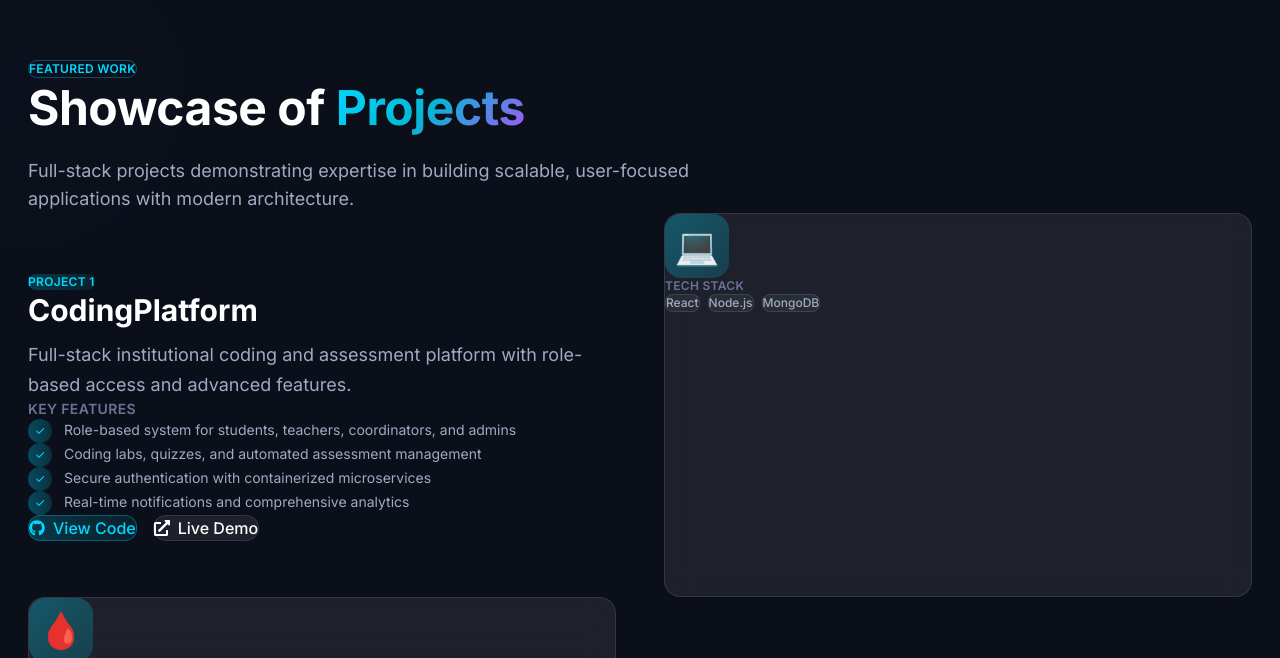
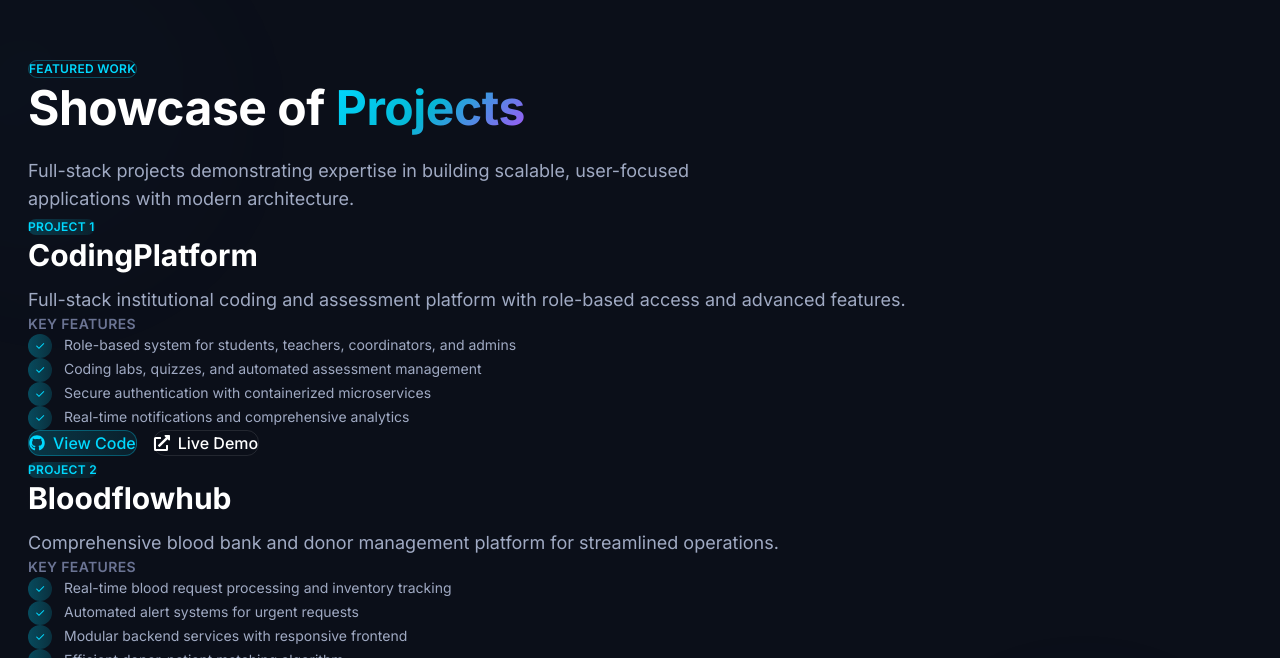
Before and after one commit to abishek-vk/portfolio, a React (Vite) app: page / in a window 1280 px wide. Shown: the part 2142-2800 px from the top of the page. Built offline with nearby package versions, Linux system fonts and the light colour scheme.

Commit message:
refactor: Simplify Projects component layout by removing unnecessary visual card structure

```diff
--- a/src/components/Projects/Projects.jsx
+++ b/src/components/Projects/Projects.jsx
@@ -93,9 +93,9 @@ export default function Projects() {
               transition={{ duration: 0.6, delay: i * 0.1 }}
               className="group"
             >
-              <div className={`grid md:grid-cols-2 gap-8 lg:gap-12 items-center ${i % 2 === 1 ? 'md:auto-cols-reverse' : ''}`}>
-                {/* Content - Alternates position */}
-                <motion.div className={`${i % 2 === 1 ? 'md:order-2' : ''}`}>
+              <div>
+                {/* Content */}
+                <motion.div>
                   <div className="mb-6">
                     <span className="inline-block px-3 py-1 rounded-full text-xs font-semibold bg-gradient-to-r from-[var(--accent-cyan)]/20 to-[var(--accent-teal)]/10 text-[var(--accent-cyan)] uppercase tracking-wide">
                       Project {i + 1}
@@ -133,7 +133,7 @@ export default function Projects() {
                     </motion.a>
                     <motion.a
                       href="#"
-                      className="flex items-center gap-2 px-6 py-3 rounded-xl glass border border-[var(--glass-border)] text-[var(--text-primary)] hover:border-[var(--accent-cyan)] transition-all font-medium"
+                      className="flex items-center gap-2 px-6 py-3 rounded-xl border border-white/10 text-[var(--text-primary)] hover:border-[var(--accent-cyan)] transition-all font-medium"
                       whileHover={{ scale: 1.05 }}
                     >
                       <FaExternalLinkAlt /> Live Demo
@@ -141,43 +141,7 @@ export default function Projects() {
                   </div>
                 </motion.div>
 
-                {/* Visual Card */}
-                <motion.div
-                  className={`relative group/card h-96 md:h-full min-h-96 ${i % 2 === 1 ? 'md:order-1' : ''}`}
-                  whileHover={{ y: -8 }}
-                >
-                  {/* Glowing Border */}
-                  <div className="absolute -inset-0.5 bg-gradient-to-r rounded-3xl opacity-0 group/card-hover:opacity-100 transition-all duration-300 blur" style={{
-                    backgroundImage: `linear-gradient(135deg, rgba(0, 217, 255, 0.4), rgba(6, 182, 212, 0.2))`
-                  }} />
-
-                  {/* Main Card */}
-                  <div className={`glass rounded-3xl p-8 h-full bg-gradient-to-br ${project.gradient} backdrop-blur-xl border border-[var(--glass-border)] group/card-hover:border-[var(--accent-cyan)] relative transition-all duration-300 flex flex-col`}>
-                    {/* Top Gradient Border */}
-                    <div className={`absolute top-0 left-0 right-0 h-1.5 bg-gradient-to-r ${project.borderColor} rounded-t-3xl opacity-0 group/card-hover:opacity-100 transition-all duration-300`} />
-
-                    {/* Icon */}
-                    <div className="mb-6">
-                      <div className="inline-flex items-center justify-center w-16 h-16 rounded-2xl bg-gradient-to-br from-[var(--accent-cyan)]/30 to-[var(--accent-teal)]/20 group/card-hover:from-[var(--accent-cyan)]/50 group/card-hover:to-[var(--accent-teal)]/30 transition-all group/card-hover:scale-110">
-                        <span className="text-4xl">
-                          {i === 0 ? '💻' : i === 1 ? '🩸' : '🤖'}
-                        </span>
-                      </div>
-                    </div>
-
-                    {/* Tech Stack Preview */}
-                    <div className="mt-auto">
-                      <p className="text-xs font-semibold text-[var(--text-tertiary)] uppercase tracking-wide mb-3">Tech Stack</p>
-                      <div className="flex flex-wrap gap-2">
-                        {['React', 'Node.js', 'MongoDB'].map((tech, j) => (
-                          <span key={j} className="px-3 py-1.5 rounded-lg text-xs font-medium bg-white/5 border border-[var(--glass-border)] text-[var(--text-secondary)]">
-                            {tech}
-                          </span>
-                        ))}
-                      </div>
-                    </div>
-                  </div>
-                </motion.div>
+                {/* Visual Card - Removed */}
               </div>
             </motion.div>
           ))}
```
